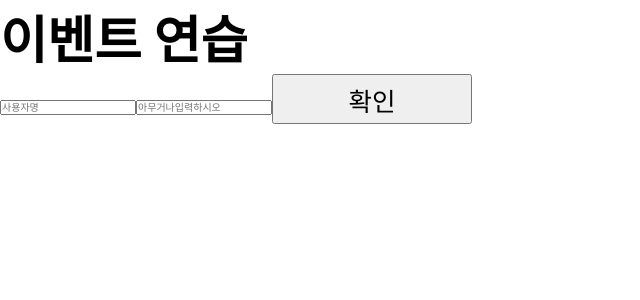
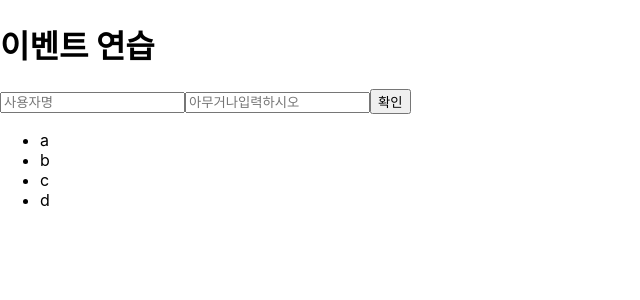
Before and after one commit to YANGSANGHEE/reactStudy, a React (Create React App) app in the folder usestate/: page / in a window 1280 px wide. Shown: the top 300 px of the page, without its empty margins (0-640 px from the left). Built offline with nearby package versions, Linux system fonts and the light colour scheme.

Commit message:
컴포넌트반복useState사용

```diff
--- a/usestate/package.json
+++ b/usestate/package.json
@@ -8,6 +8,7 @@
     "@testing-library/user-event": "^13.5.0",
     "react": "^18.2.0",
     "react-dom": "^18.2.0",
+    "react-router-dom": "^6.3.0",
     "react-scripts": "5.0.1",
     "web-vitals": "^2.1.4"
   },
--- a/usestate/src/App.js
+++ b/usestate/src/App.js
@@ -1,10 +1,11 @@
 import { Component } from 'react';
 import EventPractice from './Component/EventPractice.js';
-import Header from './Component/Header.js';
-import Main from './Component/Main.js';
-import Main2 from './Component/Main2.js';
-import Say from './Component/Say.js';
-import Footer from './Component/Footer.js';
+import IterationSample from './Component/IterationSample.js';
+// import Header from './Component/Header.js';
+// import Main from './Component/Main.js';
+// import Main2 from './Component/Main2.js';
+// import Say from './Component/Say.js';
+// import Footer from './Component/Footer.js';
 
 // class App extends Component {
 //   render() {
@@ -26,6 +27,7 @@
     return (
       <>
         <EventPractice />
+        <IterationSample />
       </>
     );
   }
--- /dev/null
+++ b/usestate/src/Component/IterationSample.js
@@ -0,0 +1,63 @@
+import { useState } from "react";
+
+// const IterationSample = () => {
+//   //원형
+
+//   // return (
+//   //   <ul>
+//   //     <li>눈사람</li>
+//   //     <li>얼음</li>
+//   //     <li>눈</li>
+//   //     <li>비</li>
+//   //   </ul>
+//   // );
+
+//   //Map 사용
+
+//   const name = ['얼음', '눈', '비', '눈사람']; // 요소들의 내용을 배열에 담음
+//   const nameList = name.map((name) => <li>{name}</li>);  // map으로 <li></li>에 내용을 담아 배열로 반환
+//   //const nameList = [
+//   //<li>얼음</li>
+//   //<li>눈</li>
+//   //<li>비</li>
+//   //<li>눈사람</li>
+//   //]
+
+//   return <ul>{nameList}</ul>; // <ul></ul>에 배열 내용 담음
+//   //<ul><li>얼음</li><li>눈</li><li>비</li><li>눈사람</li></ul>
+// }
+
+
+// const IterationSample = () => {
+//   const name = ['눈', '비', '얼음', '사람'] //배열 선언
+//   const nameList = name.map((value, index) =>
+//     <li key={index}>{value}</li> // array.map으로 li의 키값을 array의 index로 설정 => 고유 키값일때만 인덱스로해야함
+//   )
+//   return <ul>{nameList}</ul>
+// }
+
+const IterationSample = () => {
+  const [name, setName] = useState([
+    {
+      id: 1,
+      name: 'a'
+    },
+    {
+      id: 2,
+      name: 'b'
+    },
+    {
+      id: 3,
+      name: 'c'
+    },
+    {
+      id: 4,
+      name: 'd'
+    },
+  ])
+
+  const nameList = name.map((value) => <li key={value.id}>{value.name}</li>)
+  return <ul>{nameList}</ul>
+}
+
+export default IterationSample;
--- /dev/null
+++ b/usestate/src/Component/test.js
@@ -0,0 +1,6 @@
+let num = [1, 2, 3, 4, 5, 6, 7];
+let double = num.map((value) => {
+  return value * value
+});
+
+console.log(double);
```
Also changed, not shown: 1 other file (tests, documents, lock files or other folders).
